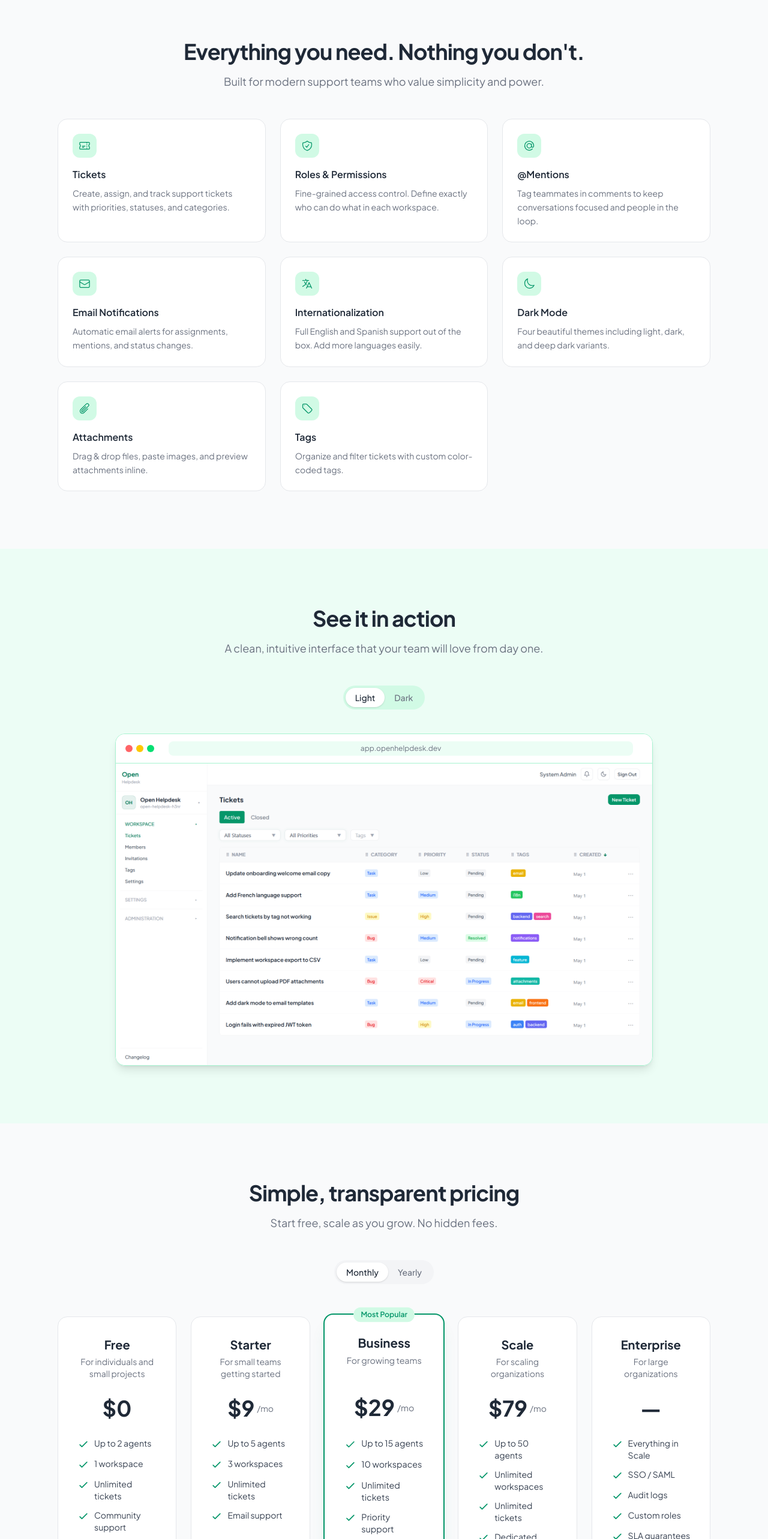
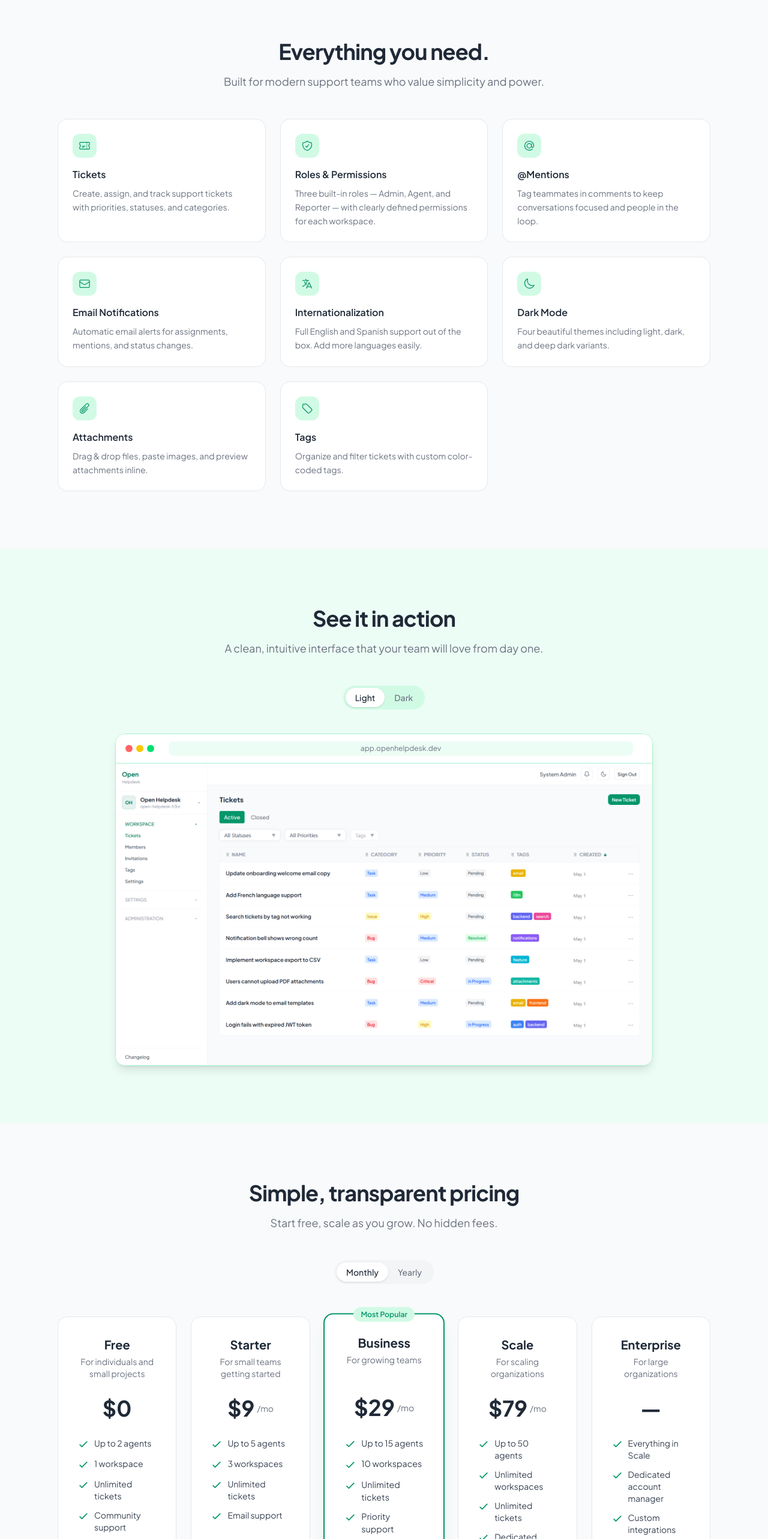
Before and after one commit to Hyzokaaa/open-helpdesk-landing, a React (Vite) app: page / in a window 1280 px wide. Shown: the part 922-3488 px from the top of the page at 60% size. Built offline with nearby package versions, Linux system fonts and the light colour scheme; no server answers.

Commit message:
fix: simplify features heading copy

```diff
--- a/src/i18n/translations.ts
+++ b/src/i18n/translations.ts
@@ -30,8 +30,8 @@ const translations = {
 
   // Features
   "features.heading": {
-    en: "Everything you need. Nothing you don't.",
-    es: "Todo lo que necesitas. Nada que no.",
+    en: "Everything you need.",
+    es: "Todo lo que necesitas.",
   },
   "features.subheading": {
     en: "Built for modern support teams who value simplicity and power.",
@@ -44,8 +44,8 @@ const translations = {
   },
   "features.roles.title": { en: "Roles & Permissions", es: "Roles y Permisos" },
   "features.roles.desc": {
-    en: "Fine-grained access control. Define exactly who can do what in each workspace.",
-    es: "Control de acceso granular. Define exactamente quién puede hacer qué en cada workspace.",
+    en: "Three built-in roles — Admin, Agent, and Reporter — with clearly defined permissions for each workspace.",
+    es: "Tres roles integrados — Admin, Agente y Reportero — con permisos claramente definidos para cada workspace.",
   },
   "features.mentions.title": { en: "@Mentions", es: "@Menciones" },
   "features.mentions.desc": {
@@ -165,9 +165,18 @@ const translations = {
     en: "Everything in Scale",
     es: "Todo lo de Scale",
   },
-  "pricing.enterprise.f2": { en: "SSO / SAML", es: "SSO / SAML" },
-  "pricing.enterprise.f3": { en: "Audit logs", es: "Registros de auditoría" },
-  "pricing.enterprise.f4": { en: "Custom roles", es: "Roles personalizados" },
+  "pricing.enterprise.f2": {
+    en: "Dedicated account manager",
+    es: "Gestor de cuenta dedicado",
+  },
+  "pricing.enterprise.f3": {
+    en: "Custom integrations",
+    es: "Integraciones personalizadas",
+  },
+  "pricing.enterprise.f4": {
+    en: "Priority onboarding",
+    es: "Onboarding prioritario",
+  },
   "pricing.enterprise.f5": { en: "SLA guarantees", es: "Garantías de SLA" },
 
   // Open Source
@@ -231,8 +240,8 @@ const translations = {
     es: "Qué incluye el plan gratuito?",
   },
   "faq.a4": {
-    en: "Up to 3 agents, 1 workspace, full ticket management, email notifications, dark mode, i18n support, and community support. No feature gating on the essentials.",
-    es: "Hasta 3 agentes, 1 workspace, gestión completa de tickets, notificaciones por email, modo oscuro, soporte i18n y soporte comunitario. Sin limitaciones en lo esencial.",
+    en: "Up to 2 agents, 1 workspace, full ticket management, email notifications, dark mode, i18n support, and community support. No feature gating on the essentials.",
+    es: "Hasta 2 agentes, 1 workspace, gestión completa de tickets, notificaciones por email, modo oscuro, soporte i18n y soporte comunitario. Sin limitaciones en lo esencial.",
   },
   "faq.q5": {
     en: "Can I upgrade or downgrade anytime?",
@@ -244,8 +253,8 @@ const translations = {
   },
   "faq.q6": { en: "Is my data secure?", es: "Mis datos están seguros?" },
   "faq.a6": {
-    en: "Security is a top priority. We use encryption at rest and in transit, role-based access control, and regular security audits. Self-hosted users have full control over their data.",
-    es: "La seguridad es prioridad. Usamos encriptación en reposo y en tránsito, control de acceso basado en roles y auditorías de seguridad regulares. Los usuarios self-hosted tienen control total sobre sus datos.",
+    en: "Security is a top priority. We use encryption in transit (TLS), role-based access control, and follow security best practices. Self-hosted users have full control over their data.",
+    es: "La seguridad es prioridad. Usamos encriptación en tránsito (TLS), control de acceso basado en roles y seguimos las mejores prácticas de seguridad. Los usuarios self-hosted tienen control total sobre sus datos.",
   },
 
   // CTA Footer
@@ -318,8 +327,8 @@ const translations = {
     es: "Almacenamiento y Seguridad",
   },
   "privacy.storage.desc": {
-    en: "Your data is stored on secure servers with encryption at rest and in transit. We use industry-standard security practices including role-based access control, regular backups, and security audits. Self-hosted users maintain full control over their own data.",
-    es: "Sus datos se almacenan en servidores seguros con encriptación en reposo y en tránsito. Usamos prácticas de seguridad estándar de la industria incluyendo control de acceso basado en roles, respaldos regulares y auditorías de seguridad. Los usuarios self-hosted mantienen control total sobre sus propios datos.",
+    en: "Your data is stored on secure servers with encryption in transit (TLS). We use industry-standard security practices including role-based access control and regular backups. Self-hosted users maintain full control over their own data.",
+    es: "Sus datos se almacenan en servidores seguros con encriptación en tránsito (TLS). Usamos prácticas de seguridad estándar de la industria incluyendo control de acceso basado en roles y respaldos regulares. Los usuarios self-hosted mantienen control total sobre sus propios datos.",
   },
   "privacy.rights.title": { en: "Your Rights", es: "Sus Derechos" },
   "privacy.rights.desc": {
```
